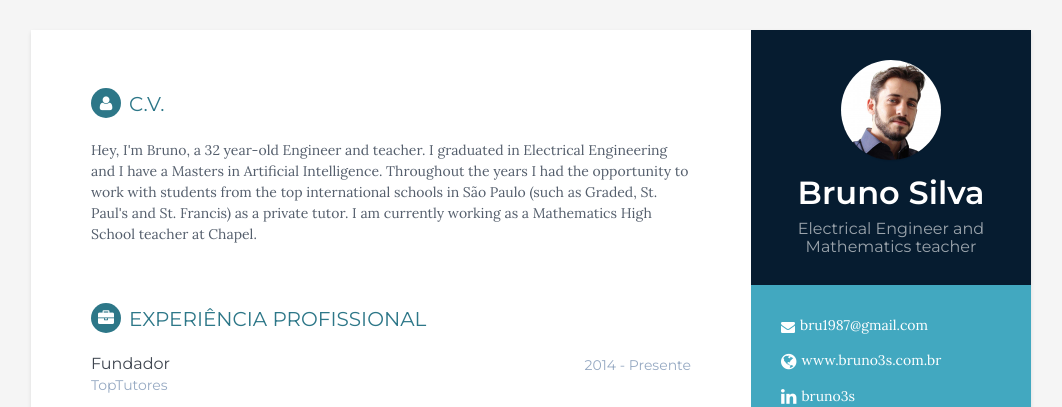
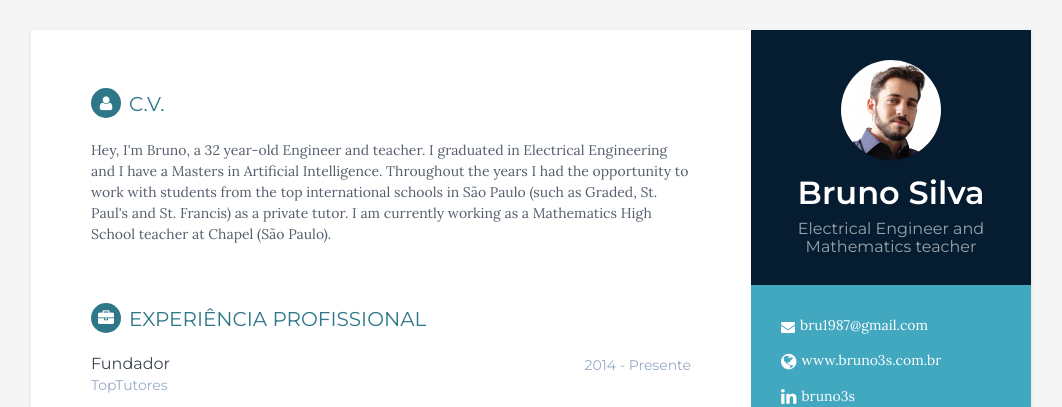
Before and after one commit to bru1987/bru1987.github.io, a Jekyll site: the page built from cv.html, in a window 1280 px wide. Shown: the top 407 px of the page, without its empty margins (109-1171 px from the left). Built offline with Jekyll 4.4.1, drawn with Linux system fonts in a browser that asks for light colours.

Commit message:
Update _config.yml

```diff
--- a/_config.yml
+++ b/_config.yml
@@ -18,7 +18,7 @@ permalink: pretty
 name: Bruno Silva
 tagline: Electrical Engineer and Mathematics teacher
 pic: bruno.jpg  #place a 100x100 picture inside /assets/images/ folder and provide the name of the file below
-summary: Hey, I'm Bruno, a 32 year-old Engineer and teacher. I graduated in Electrical Engineering and I have a Masters in Artificial Intelligence. Throughout the years I had the opportunity to work with students from the top international schools in São Paulo (such as Graded, St. Paul's and St. Francis) as a private tutor. I am currently working as a Mathematics High School teacher at Chapel.
+summary: Hey, I'm Bruno, a 32 year-old Engineer and teacher. I graduated in Electrical Engineering and I have a Masters in Artificial Intelligence. Throughout the years I had the opportunity to work with students from the top international schools in São Paulo (such as Graded, St. Paul's and St. Francis) as a private tutor. I am currently working as a Mathematics High School teacher at Chapel (São Paulo).
 
 #sidebar links
 email: bru1987@gmail.com
```
